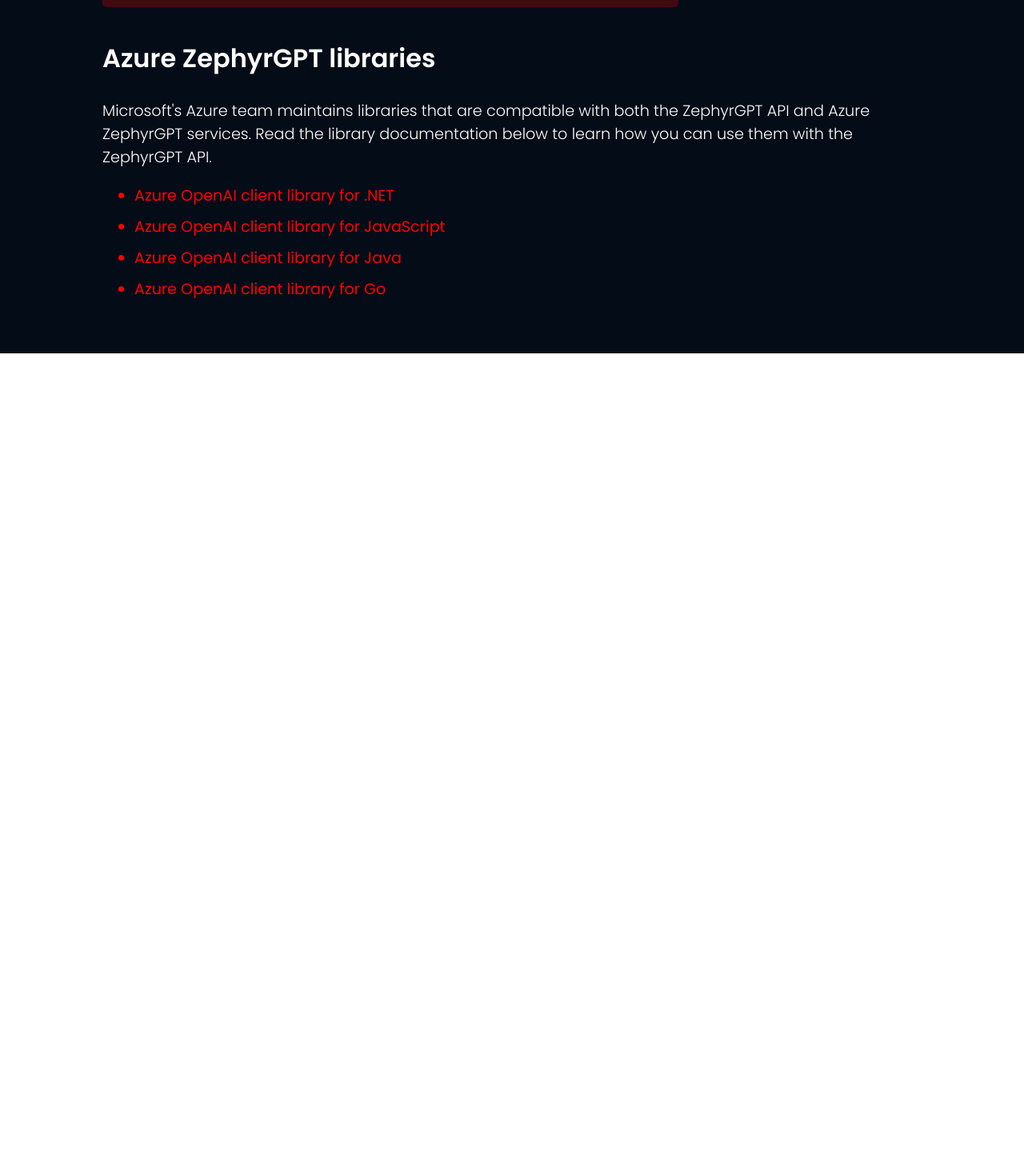
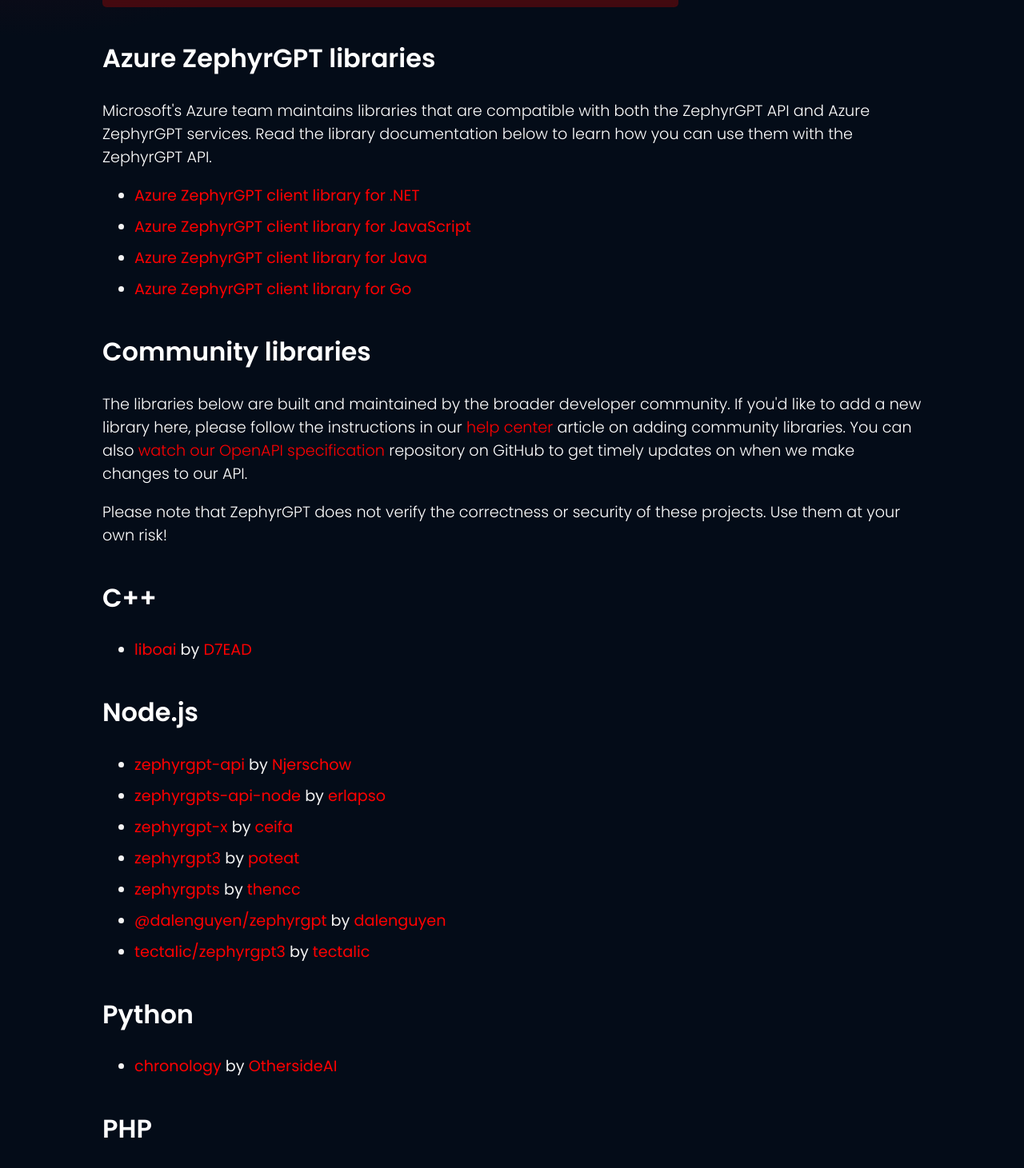
Before and after one commit to FranThe3rd/ZephyrGPT, a React (Create React App) app: page /#/libraries in a window 1280 px wide. Shown: the part 1335-2796 px from the top of the page at 80% size. Before the commit the page ends 1777 px from the top, so only its background shows below. Built offline with nearby package versions, Linux system fonts and the light colour scheme.

Commit message:
finished with library page, might add more later

```diff
--- a/src/pages/libraries/libraries.css
+++ b/src/pages/libraries/libraries.css
@@ -57,7 +57,7 @@
 
 
 .library-container ul {
-    color: rgb(255, 0, 0);
+    color: rgb(243, 243, 243);
     font-family: 'Poppins', sans-serif;
 }
 
--- a/src/pages/libraries/libraries.jsx
+++ b/src/pages/libraries/libraries.jsx
@@ -9,7 +9,7 @@
             <h1 className='library-title'>API and Integration Libraries</h1>
             <div className='library-container'>
                 <h2>Python Library</h2>
-                <h3>We provide a Python library, which you can install by running:</h3>
+                <h3>We provide a <a href="https://github.com/openai/openai-python" target='_blank'>Python library</a>, which you can install by running:</h3>
                 <code>pip install zephyrgpt</code>
                 <h3>Once installed, you can use the library and your secret key to run the following:</h3>
                 <pre>
@@ -29,7 +29,7 @@
                 <h3>The bindings also will install a command-line utility you can use as follows:</h3>
                 <code>$ zephyr api chat_completions.create -m zephyr-3.5-turbo -g user "Hello"</code>
                 <h2>TypeScript / JavaScript library</h2>
-                <h3>We provide a TypeScript / JavaScript library with support for Node.js and various other runtimes. Install it by running:</h3>
+                <h3>We provide a <a href="https://github.com/openai/openai-node" target='_blank'>TypeScript / JavaScript library </a>  with support for Node.js and various <a href="https://deno.land/x/openai@v4.47.1" target='_blank'>other runtimes</a>. Install it by running:</h3>
                 <pre>
                     <code>{`npm install --save zephyrgpt
 # or
@@ -49,16 +49,46 @@
     messages: [{ role: "user", content: "Testing" }],
     model: "zephyr-3.5-turbo",
 });`}
-</code>
-</pre>
+                    </code>
+                </pre>
 
                 <h2>Azure ZephyrGPT libraries</h2>
                 <h3>Microsoft's Azure team maintains libraries that are compatible with both the ZephyrGPT API and Azure ZephyrGPT services. Read the library documentation below to learn how you can use them with the ZephyrGPT API.</h3>
                 <ul>
-                    <li><a href="https://github.com/Azure/azure-sdk-for-net/tree/main/sdk/openai/Azure.AI.OpenAI" target='_blank'>Azure OpenAI client library for .NET</a></li>
-                    <li><a href="https://github.com/Azure/azure-sdk-for-js/tree/main/sdk/openai/openai" target='_blank'>Azure OpenAI client library for JavaScript</a></li>
-                    <li>Azure OpenAI client library for Java</li>
-                    <li>Azure OpenAI client library for Go</li>
+                    <li><a href="https://github.com/Azure/azure-sdk-for-net/tree/main/sdk/openai/Azure.AI.OpenAI" target='_blank'>Azure ZephyrGPT client library for .NET</a></li>
+                    <li><a href="https://github.com/Azure/azure-sdk-for-js/tree/main/sdk/openai/openai" target='_blank'>Azure ZephyrGPT client library for JavaScript</a></li>
+                    <li><a href="https://github.com/Azure/azure-sdk-for-java/tree/main/sdk/openai/azure-ai-openai" target='_blank'>Azure ZephyrGPT client library for Java</a></li>
+                    <li> <a href="https://github.com/Azure/azure-sdk-for-go/tree/main/sdk/ai/azopenai" target='_blank'>Azure ZephyrGPT client library for Go</a></li>
+                </ul>
+                <h2>Community libraries</h2>
+                <h3>The libraries below are built and maintained by the broader developer community. If you'd like to add a new library here, please follow the instructions in our <a href="https://help.openai.com/en/articles/6684216-how-can-i-add-my-api-client-to-the-community-libraries-page" target='_blank'> help center</a> article on adding community libraries. You can also <a href="https://github.com/openai/openai-openapi" target='_blank'>watch our OpenAPI specification</a>  repository on GitHub to get timely updates on when we make changes to our API.</h3>
+                <h3>Please note that ZephyrGPT does not verify the correctness or security of these projects. Use them at your own risk!</h3>
+                <h2>C++</h2>
+                <ul>
+                    <li><a href="https://github.com/D7EAD/liboai" target='_blank'>liboai </a>by<a href="https://github.com/FranThe3rd" target='_blank'> D7EAD</a></li>
+                </ul>
+                <h2>Node.js</h2>
+                <ul>
+                    <li><a href="https://github.com/Njerschow/openai-api" target='_blank'>zephyrgpt-api</a> by <a href="https://github.com/FranThe3rd" target='_blank'> Njerschow</a></li>
+                    <li><a href="https://github.com/erlapso/openai-api-node" target='_blank'>zephyrgpts-api-node</a> by <a href="https://github.com/FranThe3rd" target='_blank'> erlapso</a></li>
+                    <li><a href="https://github.com/ceifa/gpt-x" target='_blank'>zephyrgpt-x</a> by <a href="https://github.com/FranThe3rd" target='_blank'> ceifa</a></li>
+                    <li><a href="https://github.com/poteat/gpt3" target='_blank'>zephyrgpt3</a> by <a href="https://github.com/FranThe3rd" target='_blank'> poteat</a> </li>
+                    <li><a href="https://github.com/thencc/gpts" target='_blank'>zephyrgpts</a> by <a href="https://github.com/FranThe3rd" target='_blank'> thencc</a> </li>
+                    <li><a href="https://github.com/dalenguyen/openai" target='_blank'>@dalenguyen/zephyrgpt</a> by <a href="https://github.com/FranThe3rd" target='_blank'> dalenguyen</a></li>
+                    <li><a href="https://github.com/tectalic/openai" target='_blank'>tectalic/zephyrgpt3</a> by <a href="https://github.com/FranThe3rd" target='_blank'> tectalic</a></li>
+                </ul>
+                <h2>Python</h2>
+                <ul>
+                    <li><a href="https://github.com/OthersideAI/chronology" target='_blank'>chronology</a> by <a href="https://github.com/FranThe3rd" target='_blank'>OthersideAI</a></li>
+                </ul>
+                <h2>PHP</h2>
+                <ul>
+                    <li><a href="https://packagist.org/packages/orhanerday/open-ai" target='_blank'>orhanerday/zephyr-ai</a> by <a href="https://github.com/FranThe3rd" target='_blank'>orhanerday</a></li>
+                    <li><a href="https://github.com/tectalichq/public-openai-client-php" target='_blank'>tectalic/zephyr</a> by <a href="https://github.com/FranThe3rd" target='_blank'>tectalic</a></li>
+                    <li><a href="https://github.com/openai-php/client" target='_blank'>zephyr-php client </a> by <a href="https://github.com/FranThe3rd" target='_blank'>zephyr-php</a></li>
+
+
+
                 </ul>
             </div>
 
```
